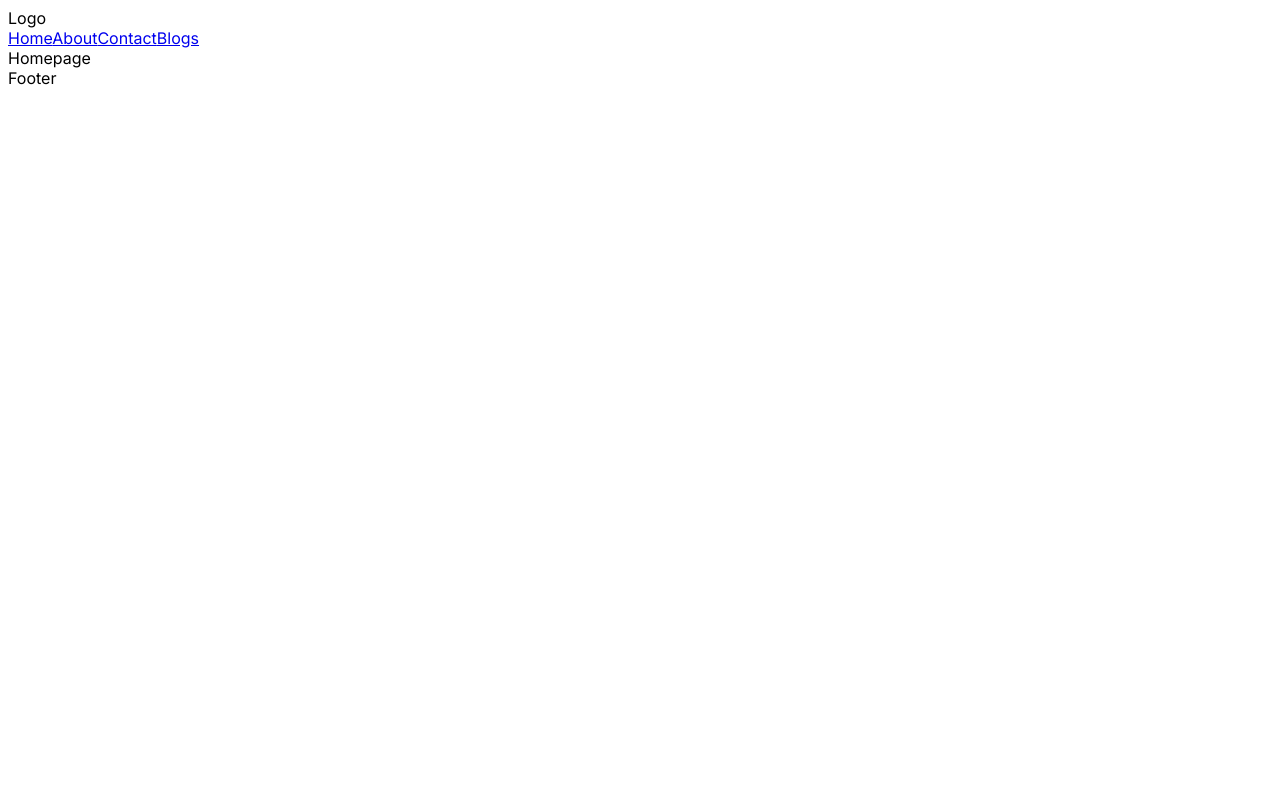
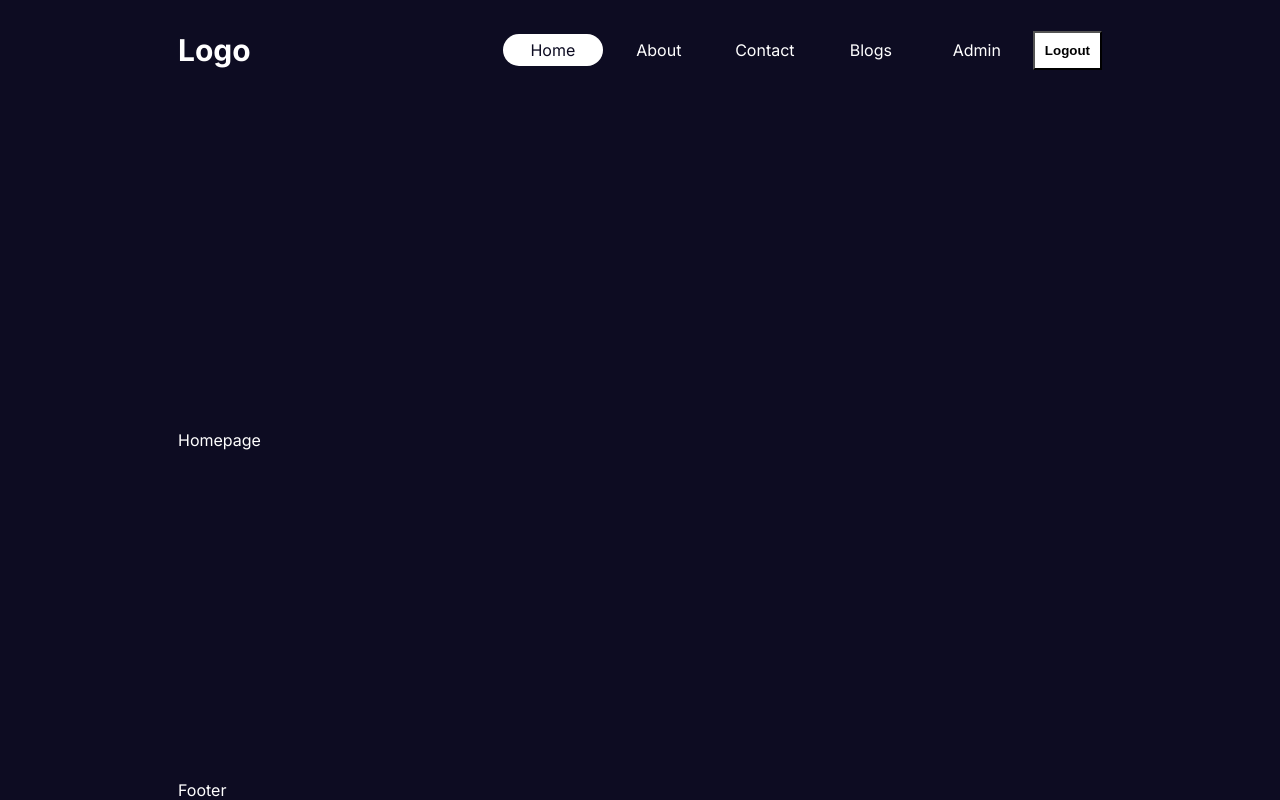
Before and after one commit to g3vind/nextjs14, a Next.js app: page / in a window 1280 px wide. Built offline with nearby package versions, Linux system fonts and the light colour scheme.

Commit message:
active navbar and styling

```diff
--- a/src/app/globals.css
+++ b/src/app/globals.css
@@ -0,0 +1,33 @@
+:root {
+  --bg: #0d0c22;
+  --bgSoft: #2d2b42;
+  --text: white;
+  --textSoft: #e5e5e5;
+  --btn: #3673fd;
+}
+* {
+  margin: 0;
+  padding: 0;
+  box-sizing: border-box;
+}
+
+body {
+  background-color: var(--bg);
+  color: var(--text);
+}
+a {
+  text-decoration: none;
+  color: inherit;
+}
+
+/* CONTAINER */
+.container {
+  width: 80vw;
+  margin: auto;
+  padding-left: 50px;
+  padding-right: 50px;
+  min-height: 100vh;
+  display: flex;
+  flex-direction: column;
+  justify-content: space-between;
+}
--- a/src/app/layout.js
+++ b/src/app/layout.js
@@ -14,9 +14,11 @@
   return (
     <html lang="en">
       <body className={inter.className}>
-        <Navbar />
-        {children}
-        <Footer />
+        <div className="container">
+          <Navbar />
+          {children}
+          <Footer />
+        </div>
       </body>
     </html>
   );
--- a/src/components/navbar/Navbar.jsx
+++ b/src/components/navbar/Navbar.jsx
@@ -1,10 +1,10 @@
 import React from "react";
-import Link from "next/link";
 import Links from "./links/Links";
+import styles from "./navbar.module.css";
 const Navbar = () => {
   return (
-    <div>
-      <div>Logo</div>
+    <div className={styles.container}>
+      <div className={styles.logo}>Logo</div>
       <div>
         <Links />
       </div>
--- a/src/components/navbar/links/Links.jsx
+++ b/src/components/navbar/links/Links.jsx
@@ -1,5 +1,6 @@
 import React from "react";
-import Link from "next/link";
+import styles from "./links.module.css";
+import NavLink from "./navLink/navLink";
 
 const Links = () => {
   const links = [
@@ -20,13 +21,24 @@
       path: "/blog",
     },
   ];
+
+  // TEMP DATA
+  const session = true;
+  const isAdmin = true;
+
   return (
-    <div>
+    <div className={styles.links}>
       {links.map((link) => (
-        <Link href={link.path} key={link.title}>
-          {link.title}
-        </Link>
+        <NavLink key={link.title} item={link} />
       ))}
+      {session ? (
+        <>
+          {isAdmin && <NavLink item={{ title: "Admin", path: "/admin" }} />}
+          <button className={styles.logout}>Logout</button>
+        </>
+      ) : (
+        <NavLink item={{ title: "Login", path: "/login" }} />
+      )}
     </div>
   );
 };
--- /dev/null
+++ b/src/components/navbar/links/links.module.css
@@ -0,0 +1,11 @@
+.links {
+  display: flex;
+  align-items: center;
+  gap: 6px;
+}
+.logout {
+  padding: 10px;
+  cursor: pointer;
+  font-weight: bold;
+  background-color: var(--text);
+}
--- /dev/null
+++ b/src/components/navbar/links/navLink/navLink.jsx
@@ -0,0 +1,20 @@
+"use client";
+import Link from "next/link";
+import styles from "./navlink.module.css";
+import { usePathname } from "next/navigation";
+
+const NavLink = ({ item }) => {
+  const pathName = usePathname();
+  return (
+    <Link
+      href={item.path}
+      className={`${styles.container} ${
+        pathName === item.path && styles.active
+      }`}
+    >
+      {item.title}
+    </Link>
+  );
+};
+
+export default NavLink;
--- /dev/null
+++ b/src/components/navbar/links/navLink/navLink.module.css
@@ -0,0 +1,11 @@
+.container {
+  min-width: 100px;
+  padding: 6px;
+  border-radius: 20px;
+  font-weight: 400;
+  text-align: center;
+}
+.active {
+  background-color: var(--text);
+  color: var(--bg);
+}
--- /dev/null
+++ b/src/components/navbar/navbar.module.css
@@ -0,0 +1,10 @@
+.container {
+  height: 100px;
+  display: flex;
+  align-items: center;
+  justify-content: space-between;
+}
+.logo {
+  font-size: 30px;
+  font-weight: bold;
+}
```
